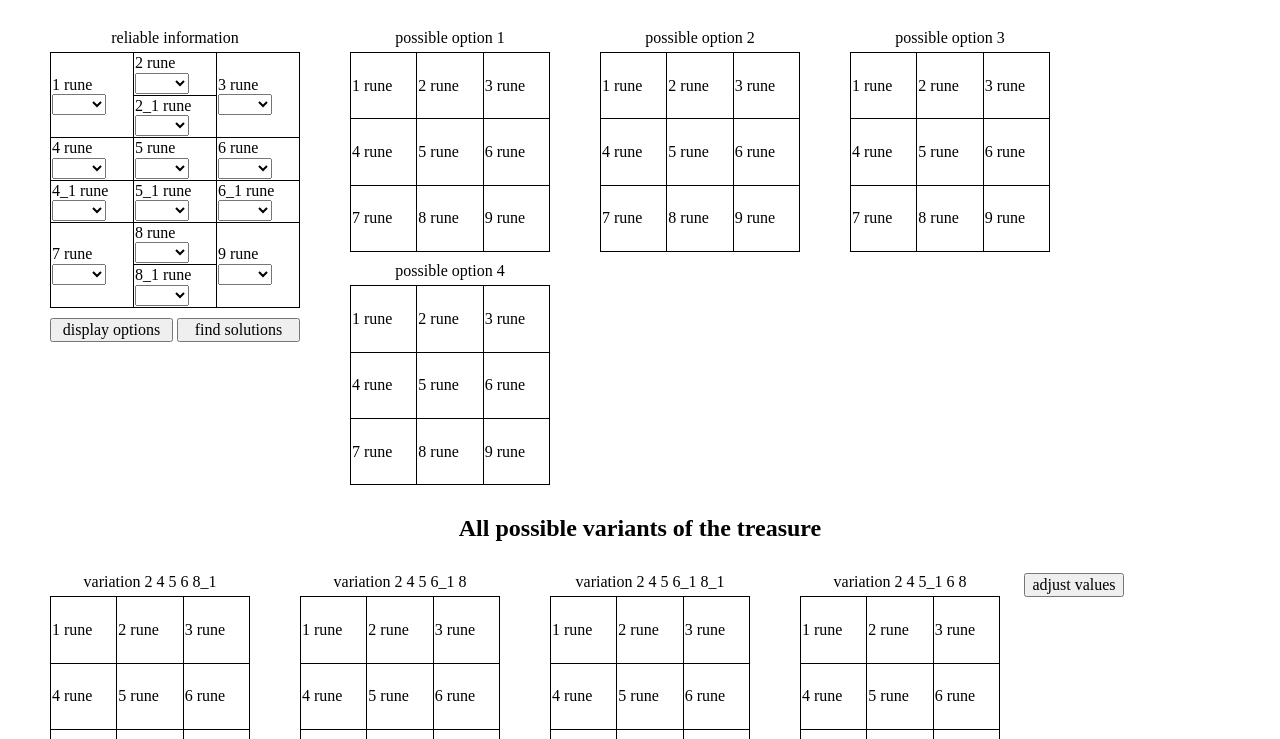
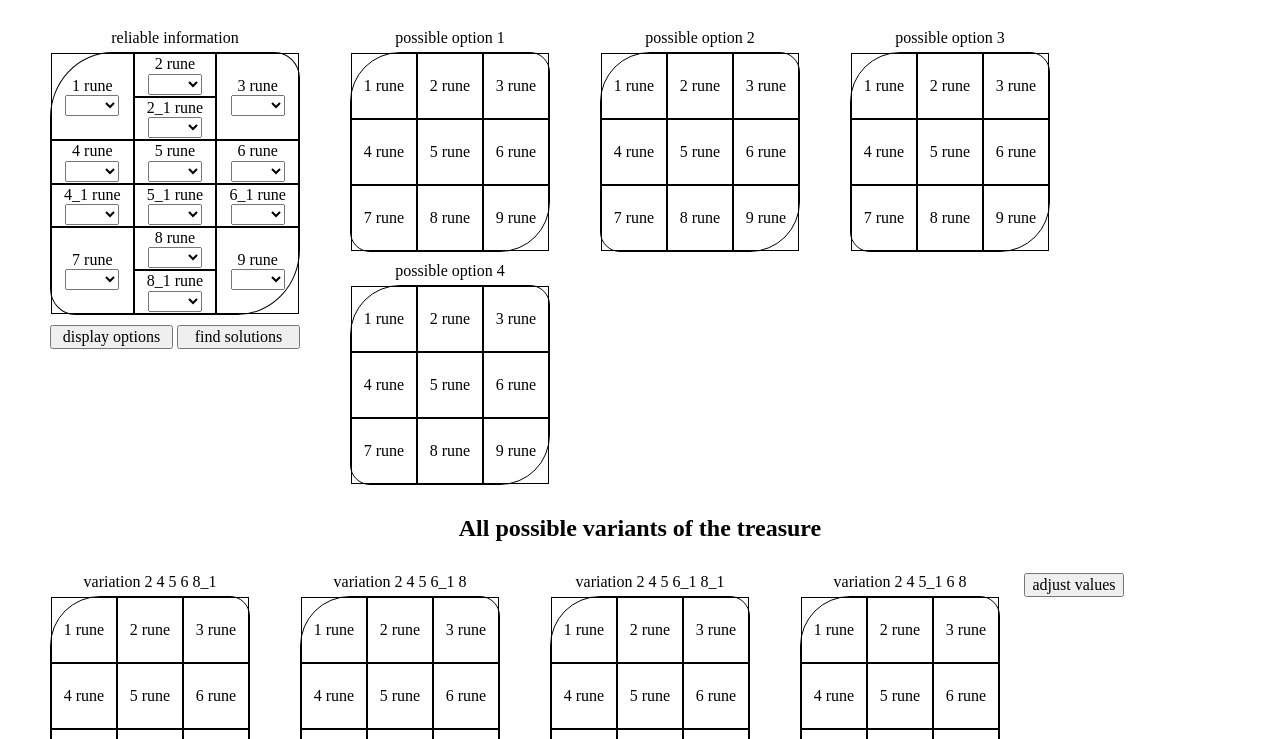
Before and after one commit to Den2794/Den2794.github.io, a plain HTML site: page index.html in a window 1280 px wide. Shown: the part 61-800 px from the top of the page. Drawn offline with Linux system fonts and the light colour scheme.

```diff
--- a/styles/main.css
+++ b/styles/main.css
@@ -14,10 +14,13 @@
 table {
     border: 1px solid;
     border-color: black;
-    border-collapse: collapse;
+    /*border-collapse: collapse;*/
     min-width: 200px;
     min-height: 200px;
-}
+    border-radius: 25% 10%;
+    border-spacing: 0px;
+    text-align: center;
+    }
 
 tr,
 td {
```
Also changed, not shown: index.html (indentation only).
